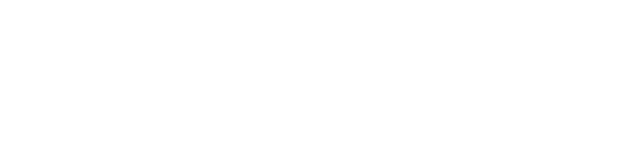
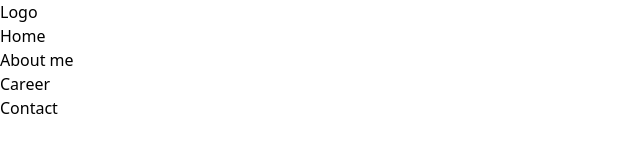
Before and after one commit to NotHamada/LandingPageHamada, a plain HTML site: page index.html in a window 1280 px wide. Shown: the whole page, without its empty margins (0-640 px from the left). Drawn offline with nearby package versions, Linux system fonts and the light colour scheme.

Commit message:
Changing from Css to TailwindCss.

```diff
--- a/index.html
+++ b/index.html
@@ -1,14 +1,31 @@
 <!DOCTYPE html>
 <html lang="en">
+
 <head>
     <meta charset="UTF-8">
     <meta http-equiv="X-UA-Compatible" content="IE=edge">
     <meta name="viewport" content="width=device-width, initial-scale=1.0">
-    <title>Hamada`s landing page</title>
+    <title>Hamada's landing page</title>
+
+    <!--CSS files-->
+    <link rel="stylesheet" href="style.css">
+
+
+    <!--JS files-->
+    <script src="script.js"></script>
+    <script src="https://cdn.tailwindcss.com"></script>
+
 </head>
+
 <body>
     <header>
-
+        <div class="">
+            <div><a href="#">Logo</a></div>
+            <div><a href="#">Home</a></div>
+            <div><a href="#">About me</a></div>
+            <div><a href="#">Career</a></div>
+            <div><a href="#">Contact</a></div>
+        </div>
     </header>
     <main>
         <div>
@@ -19,4 +36,5 @@
 
     </footer>
 </body>
+
 </html>
--- /dev/null
+++ b/tailwind.config.js
@@ -0,0 +1,12 @@
+"files.associations" ; {
+    "*.css"; "tailwindcss"
+}
+
+"editor.quickSuggestions"; {
+    "strings"; true
+  }
+
+
+"tailwindCSS.includeLanguages"; {
+    "plaintext"; "html"
+}
```
Also changed, not shown: style.css (deleted).
